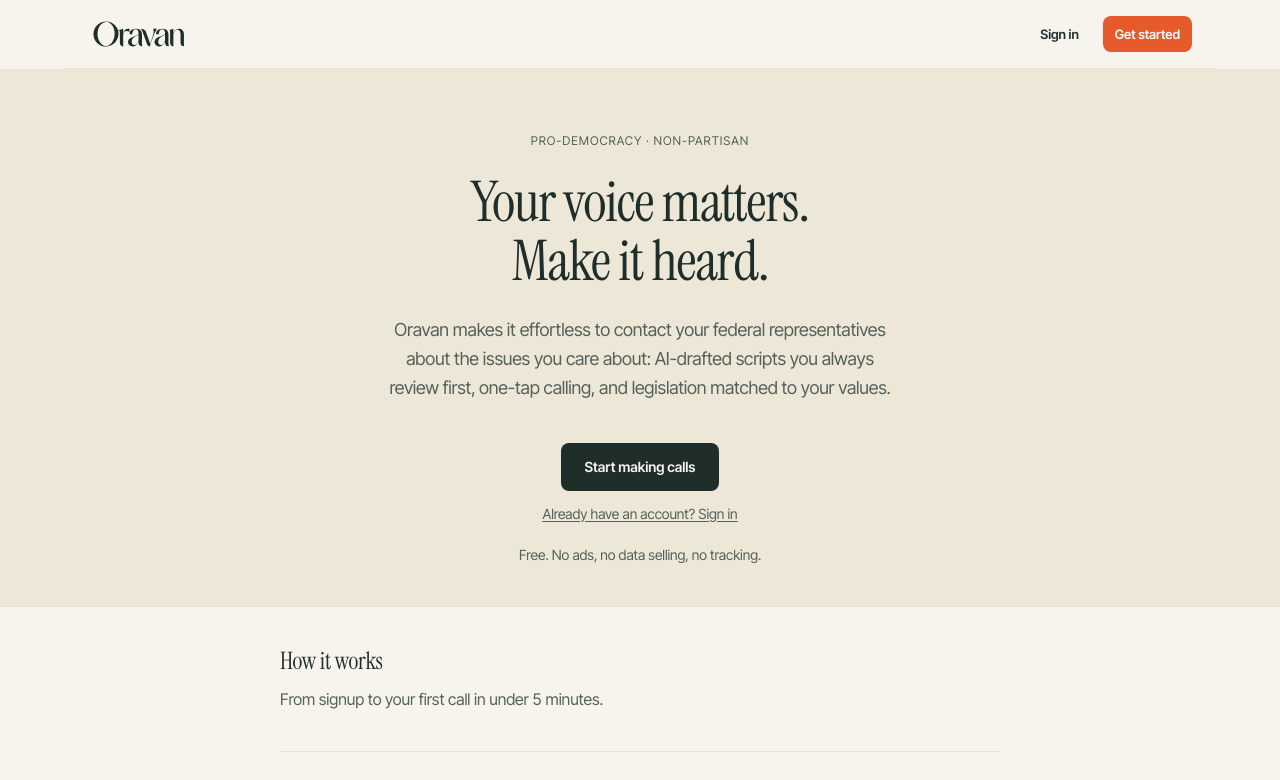
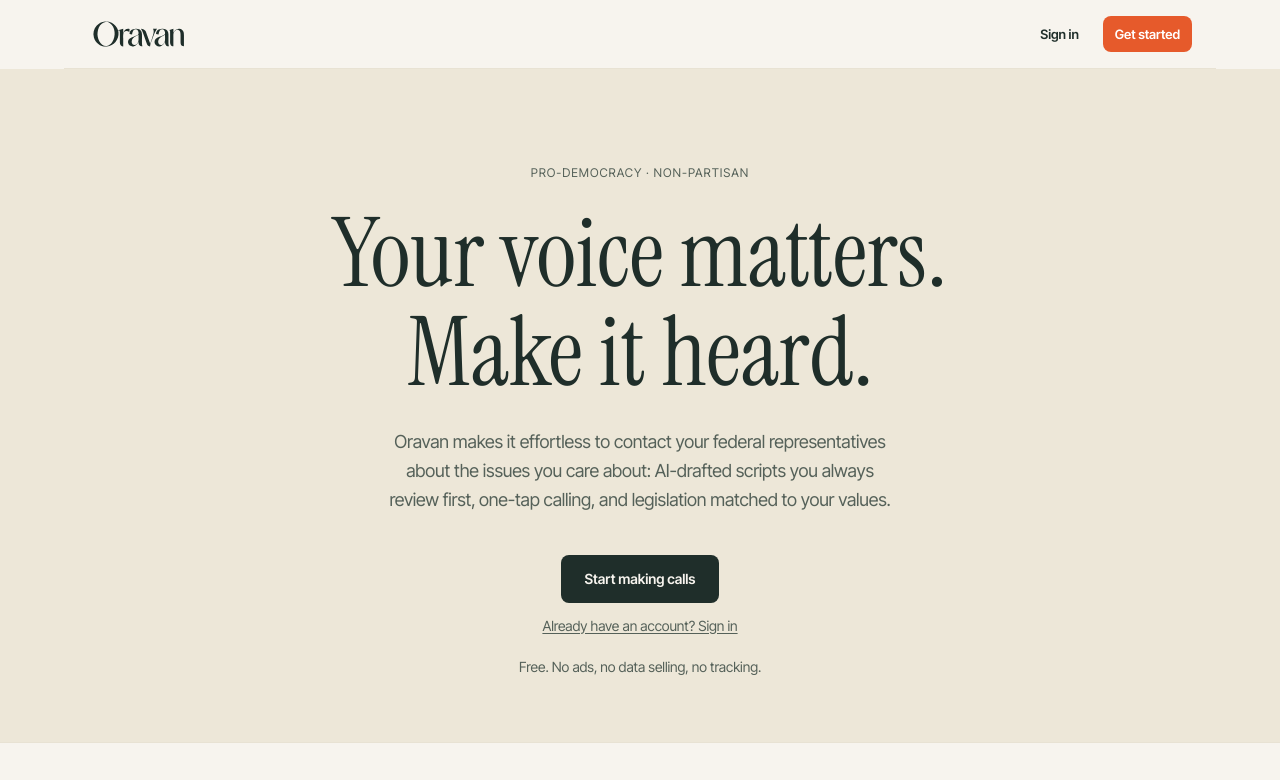
Before and after one commit to cm2489/be-the-change, a Next.js app: page / in a window 1280 px wide. Shown: the top 780 px of the page. Built offline with nearby package versions, Linux system fonts and the light colour scheme; no server answers.

Commit message:
Add broadsheet hero headline to landing (creative-director ceiling)

```diff
--- a/app/page.tsx
+++ b/app/page.tsx
@@ -117,10 +117,10 @@ export default async function LandingPage() {
 
       {/* Hero — warm paper-dark band (reserved warmth for the welcome) */}
       <div className="bg-paper-dark border-b border-divider">
-        <section className="px-6 pt-16 pb-10 text-center max-w-4xl mx-auto">
+        <section className="px-6 pt-24 pb-16 text-center max-w-4xl mx-auto">
         <p className="text-meta uppercase text-ink-70 mb-6">Pro-democracy &middot; Non-partisan</p>
 
-        <h1 className="font-serif text-h1 sm:text-display text-ink leading-tight mb-6 text-balance">
+        <h1 className="font-serif text-broadsheet text-ink mb-6 text-balance">
           Your voice matters.
           <br />
           Make it heard.
--- a/lib/utils.ts
+++ b/lib/utils.ts
@@ -11,7 +11,7 @@ const twMerge = extendTailwindMerge({
   extend: {
     classGroups: {
       'font-size': [
-        { text: ['display', 'h1', 'h2', 'h3', 'body', 'small', 'meta', 'mono', 'control', 'caption'] },
+        { text: ['display', 'h1', 'h2', 'h3', 'body', 'small', 'meta', 'mono', 'control', 'caption', 'broadsheet'] },
       ],
     },
   },
--- a/tailwind.config.ts
+++ b/tailwind.config.ts
@@ -71,6 +71,7 @@ const config: Config = {
         mono: ['13px', { lineHeight: '1.35', letterSpacing: '0' }],
         control: ['13px', { lineHeight: '1' }], // controls (buttons/inputs): 13px, no tracking — pairs with the 8px control radius
         caption: ['12px', { lineHeight: '1.4' }], // non-uppercase 12px caption (sublines, helper text) — distinct from `meta` (12px UPPERCASE + tracked)
+        broadsheet: ['clamp(2.75rem, 8vw, 6rem)', { lineHeight: '1.03' }], // top-of-scale hero headline (creative-director "broadsheet" exaggeration) — the one sanctioned scale-break
       },
       borderRadius: {
         sm: '4px',
```
Also changed, not shown: 1 other file (tests, documents, lock files or other folders).
